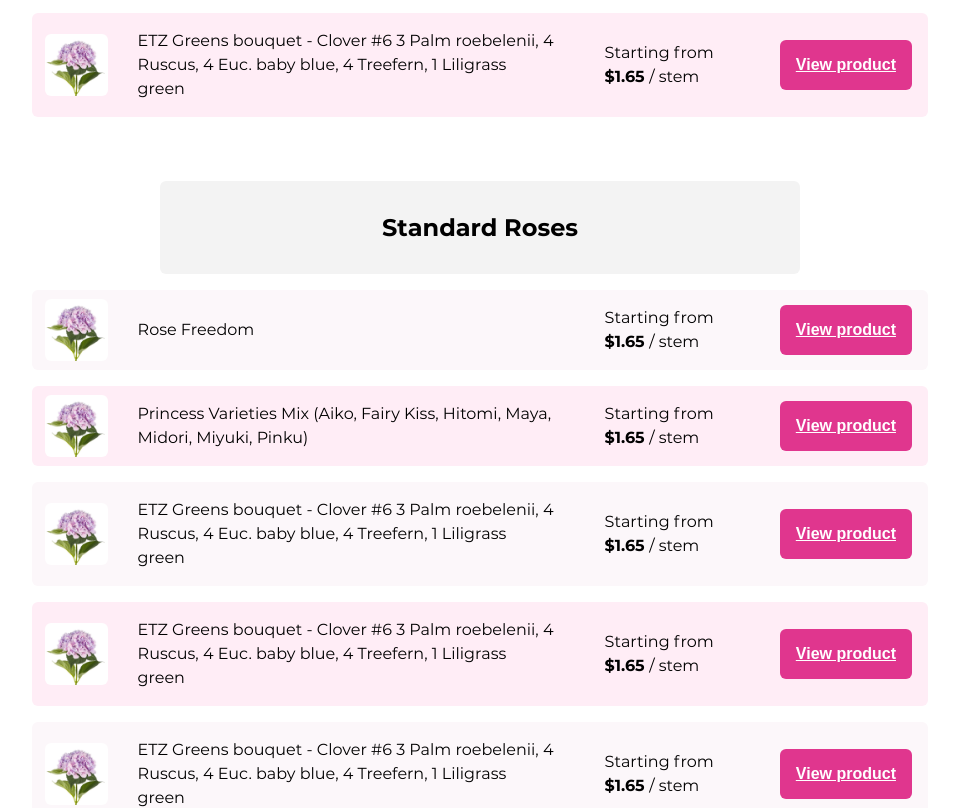
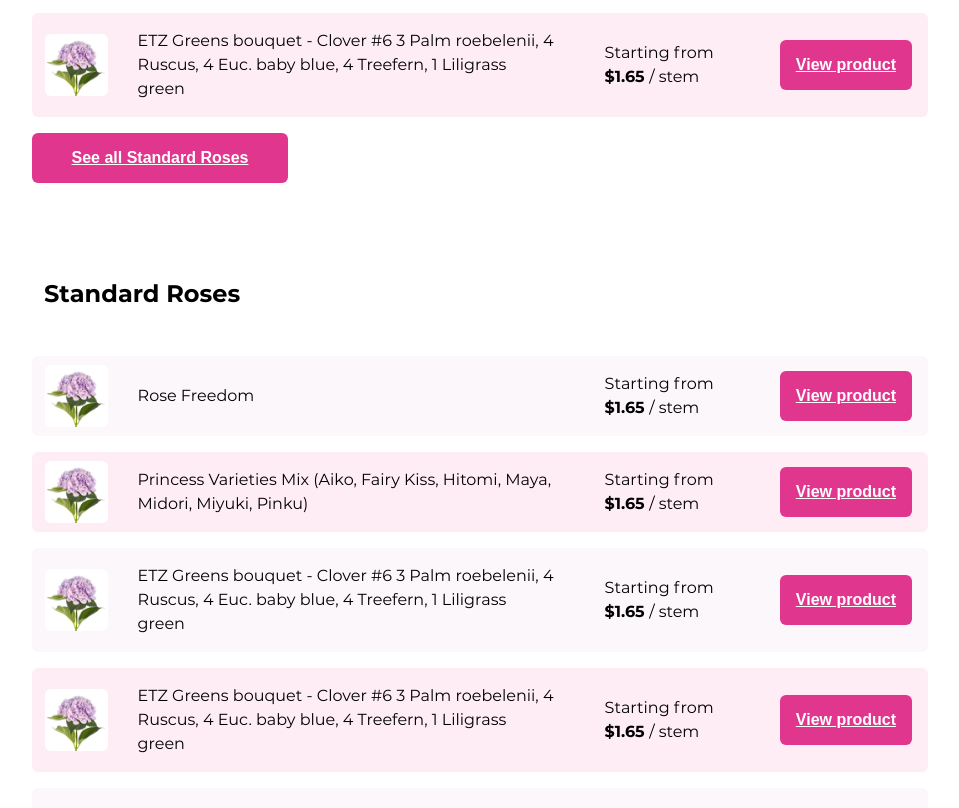
Before and after one commit to LilJiggly/price-list, a plain HTML site: page index.html in a window 1280 px wide. Shown: the part 1015-1823 px from the top of the page, without its empty margins (160-1119 px from the left). Drawn offline with Linux system fonts and the light colour scheme.

Commit message:
Add files via upload

```diff
--- a/index.html
+++ b/index.html
@@ -65,7 +65,9 @@
         <button>View product</button>
     </section>
 
-
+    <div class="see-all">
+        <button class="links">See all Standard Roses</button>
+    </div>
 
     <h2>Standard Roses</h2>
     <section>
@@ -117,6 +119,10 @@
         <button>View product</button>
     </section>
 
+    <div class="see-all">
+        <button class="links">See all Standard Roses</button>
+    </div>
+
 </main>
 
 
--- a/styles/styles.css
+++ b/styles/styles.css
@@ -62,10 +62,10 @@ main h1 {
 
 main h2 {
     padding: 32px 0px;
-    width: 50vw;
+    padding-left: 1em;
+    width: 70vw;
     margin-top: 64px;
-    background-color: var(--lightGrey);
-    text-align: center;
+    text-align: start;
     border-radius: 6px;
     font-family: "Montserrat-Bold";
 }
@@ -135,9 +135,9 @@ section .line {
     grid-row: 1/1;
 }
 
-section button {
+button {
     background-color: var(--pink);
-    font-size: 1em;
+    font-size: 16px;
     padding: 16px;
     margin: 8px 0px;
     border: 0px;
@@ -153,9 +153,19 @@ section button {
     grid-row: 1/1;
 }
 
-section button:hover {
+button:hover {
     opacity: 0.8;
     cursor: pointer;
+}
+
+.see-all {
+    width: 70vw;
+}
+
+.links {
+    margin: 1em 0 0 0;
+    align-self: flex-start;
+    width: 20vw;
 }
 
 @media (max-width:950px) {
```
